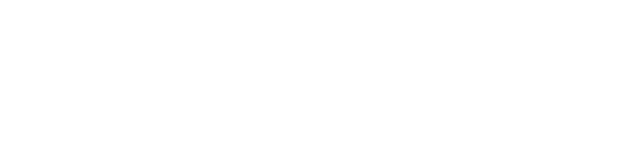
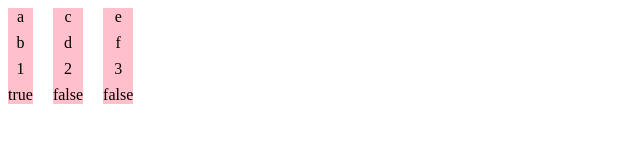
Before and after one commit to McBaker5/odin-project-library, a plain HTML site: page index.html in a window 1280 px wide. Shown: the whole page, without its empty margins (0-640 px from the left). Drawn offline with Linux system fonts and the light colour scheme.

Commit message:
display book items on the page

```diff
--- a/index.html
+++ b/index.html
@@ -9,6 +9,6 @@
     <link rel='stylesheet' href='styles.css'>
 </head>
 <body>
-
+    <div class="library-container"></div>
 </body>
 </html>
--- a/script.js
+++ b/script.js
@@ -1,3 +1,7 @@
+let myLibrary = [];
+
+const libraryContainer = document.querySelector('.library-container'); // holds displays of all the book items
+
 function Book(title, author, pages, read=false) {
     this.title = title,
     this.author = author,
@@ -9,5 +13,45 @@ function Book(title, author, pages, read=false) {
     }
 }
 
-const hoop = new Book('dumpie', 'dougie', 234, true);
-console.log(hoop.info());
+function addBookToLibrary() {
+    const title = prompt("Title: ");
+    const author = prompt("Author: ");
+    const pages = parseInt(prompt("Page count: "));
+    const read = confirm("Read yet?: ");
+    myLibrary.push(new Book(title, author, pages, read));
+}
+
+//// make a container in DOM to hold all the book visual items
+function displayBooks() {
+    // empty the library
+    while (libraryContainer.firstChild) {
+        libraryContainer.removeChild(container.lastChild);
+    }
+    // create library items to display
+    myLibrary.forEach(book => {
+        const bookDiv = document.createElement('div');
+        const titleHolder = document.createElement('div');
+        const authorHolder = document.createElement('div');
+        const pageHolder = document.createElement('div');
+        const readHolder = document.createElement('div');
+
+        titleHolder.textContent = book.title;
+        authorHolder.textContent = book.author;
+        pageHolder.textContent = book.pages;
+        readHolder.textContent = book.read;
+
+        bookDiv.classList.add('book');
+        bookDiv.appendChild(titleHolder);
+        bookDiv.appendChild(authorHolder);
+        bookDiv.appendChild(pageHolder);
+        bookDiv.appendChild(readHolder);
+
+        libraryContainer.appendChild(bookDiv);
+    });
+}
+
+myLibrary.push(new Book('a','b','1',true));
+myLibrary.push(new Book('c','d','2',false));
+myLibrary.push(new Book('e','f','3'));
+
+displayBooks();
--- a/styles.css
+++ b/styles.css
@@ -0,0 +1,12 @@
+.library-container {
+    display: flex;
+    gap: 20px;
+}
+
+.book {
+    display: flex;
+    flex-direction: column;
+    align-items: center;
+    background-color: pink;
+    gap: 8px;
+}
```
